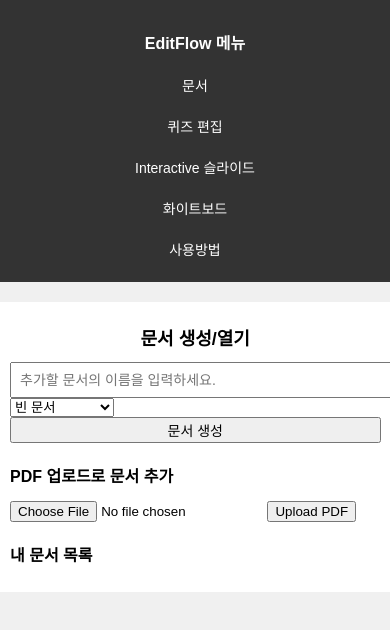
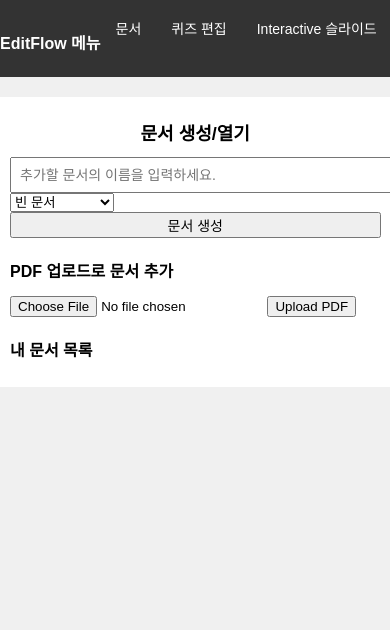
Before and after one commit to JYServices/editflow, a website: page public/index.html in a window 390 px wide. Drawn offline with Linux system fonts and the light colour scheme; a web font is replaced by a local one.

Commit message:
Update css content of index.html for mobile better interface (overflow edit)

```diff
--- a/public/index.html
+++ b/public/index.html
@@ -101,24 +101,29 @@
         /* 모바일 친화적인 디자인을 위한 미디어 쿼리 추가 */
         @media (max-width: 768px) {
             .drawer {
+                display: flex; /* 메뉴를 수평으로 정렬 */
+                flex-direction: row; /* 한 줄로 표시 */
+                overflow-x: auto; /* 수평 스크롤 활성화 */
+                white-space: nowrap; /* 메뉴 항목이 줄바꿈되지 않도록 설정 */
                 width: 100%;
                 height: auto;
                 position: relative;
                 padding: 10px 0;
-                text-align: center;
+                background-color: #333; /* 배경 유지 */
             }
 
             .drawer a {
-                padding: 8px 0;
-                margin: 5px 0;
+                flex-shrink: 0; /* 메뉴가 줄어들지 않도록 설정 */
+                padding: 8px 10px;
+                margin: 0 5px;
                 font-size: 14px;
+                text-align: center;
+                white-space: nowrap; /* 텍스트 줄바꿈 방지 */
             }
 
             .container {
                 width: 95%;
-                margin-left: auto;
-                margin-right: auto;
-                margin-top: 20px;
+                margin: 20px auto;
                 padding: 10px;
                 box-shadow: none; /* 모바일에서는 그림자 제거 */
             }
```
